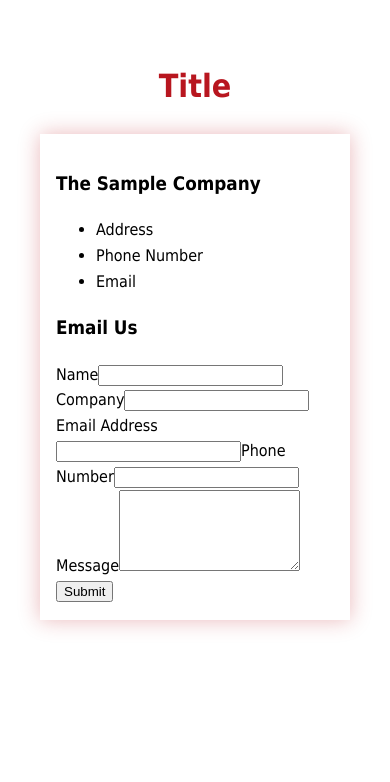
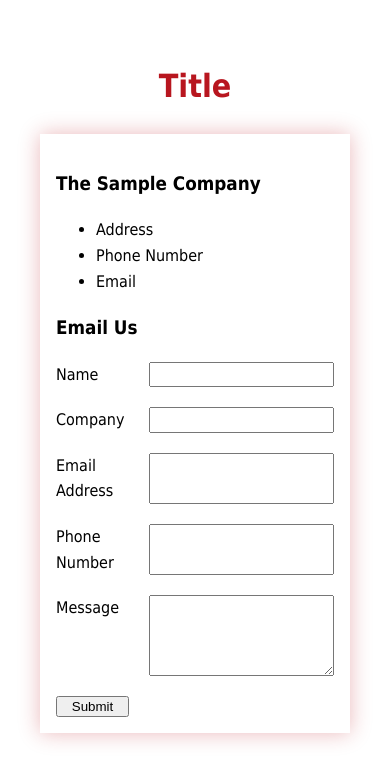
Before and after one commit to andrwsalcdo/react-contact-form, a React (Create React App) app: page / in a window 390 px wide. Shown: the top 782 px of the page. Built offline with nearby package versions, Linux system fonts and the light colour scheme.

Commit message:
basic mobile design done. Add: <Form /> & <Label />. todo: styling,

```diff
--- /dev/null
+++ b/src/components/Form.js
@@ -0,0 +1,10 @@
+import styled from 'styled-components';
+import { css } from 'styled-components';
+
+const Form = styled.form`
+  display: grid;
+  grid-template-columns: 1fr 1fr;
+  grid-gap: 20px;
+`;
+
+export default Form;
--- /dev/null
+++ b/src/components/Label.js
@@ -0,0 +1,8 @@
+import styled from 'styled-components';
+import { css } from 'styled-components';
+
+const Label = styled.label`
+    display: block;
+`;
+
+export default Label;
--- a/src/components/ContactForm.js
+++ b/src/views/ContactForm.js
@@ -1,22 +1,26 @@
 import React from 'react';
+
+//import components
+import Form from '../components/Form';
+import Label from '../components/Label';
 
 
 const ContactForm = () => (
     <div>
         <h3>Email Us</h3>
-        <form>
-            <label>Name</label>
+        <Form>
+            <Label>Name</Label>
             <input type="text" name="name" />
-            <label>Company</label>
+            <Label>Company</Label>
             <input type="text" name="company" />
-            <label>Email Address</label>
+            <Label>Email Address</Label>
             <input type="email" name="email" />
-            <label>Phone Number</label>
+            <Label>Phone Number</Label>
             <input type="text" name="phone" />
-            <label>Message</label>
+            <Label>Message</Label>
             <textarea name="message" rows="5"></textarea>
             <button>Submit</button>
-        </form>
+        </Form>
     </div>
 )
 
--- a/src/views/Main.js
+++ b/src/views/Main.js
@@ -1,11 +1,9 @@
 import React, { Component } from 'react';
-
-
 //import all child components
 import Container from '../components/Container'
 import Title from '../components/Title'
-import CompanyInfo from '../components/CompanyInfo'
-import ContactForm from '../components/ContactForm'
+import CompanyInfo from './CompanyInfo'
+import ContactForm from './ContactForm'
 
 
 
```
Also changed, not shown: src/views/CompanyInfo.js (renamed from src/components/CompanyInfo.js).
